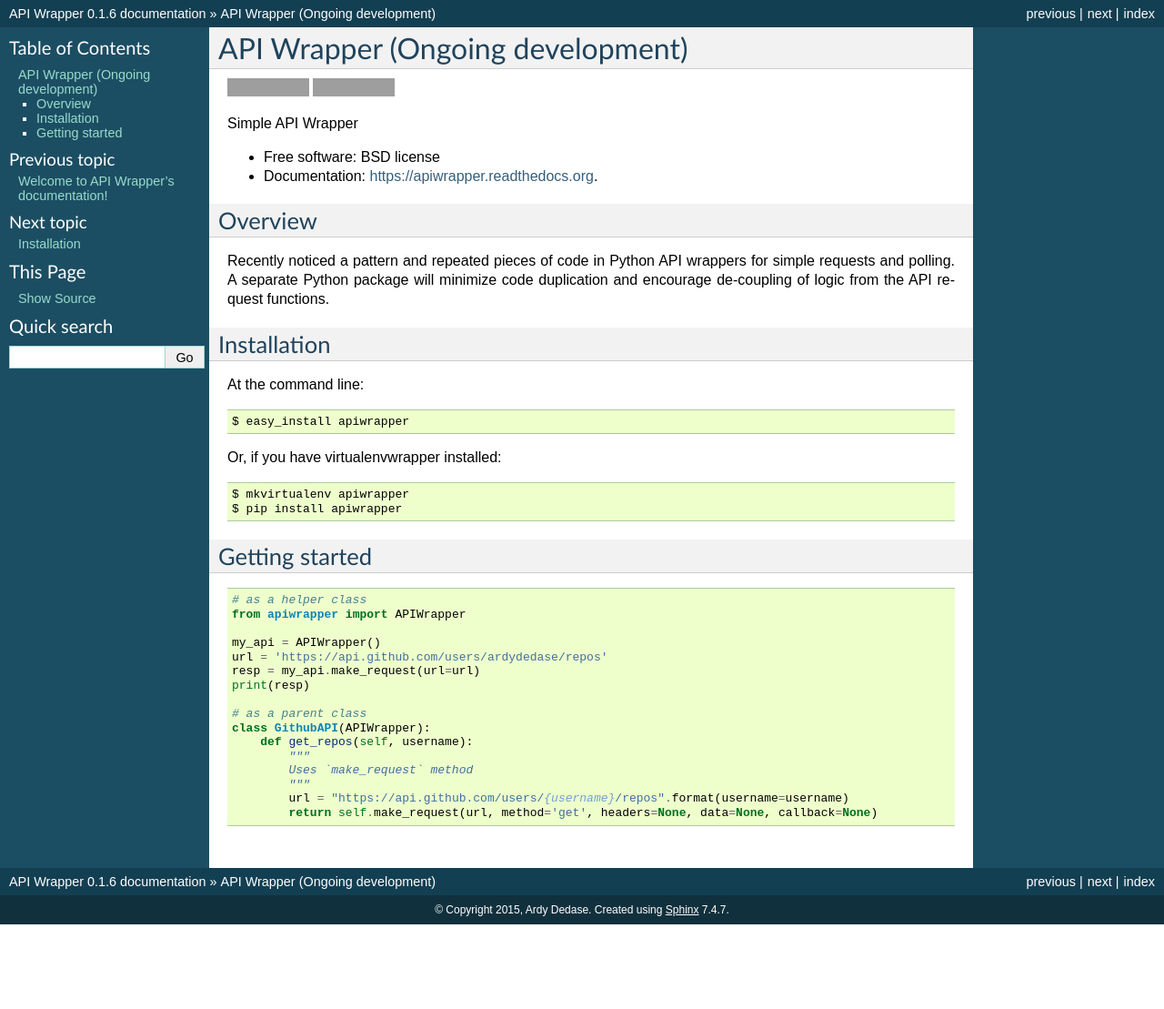
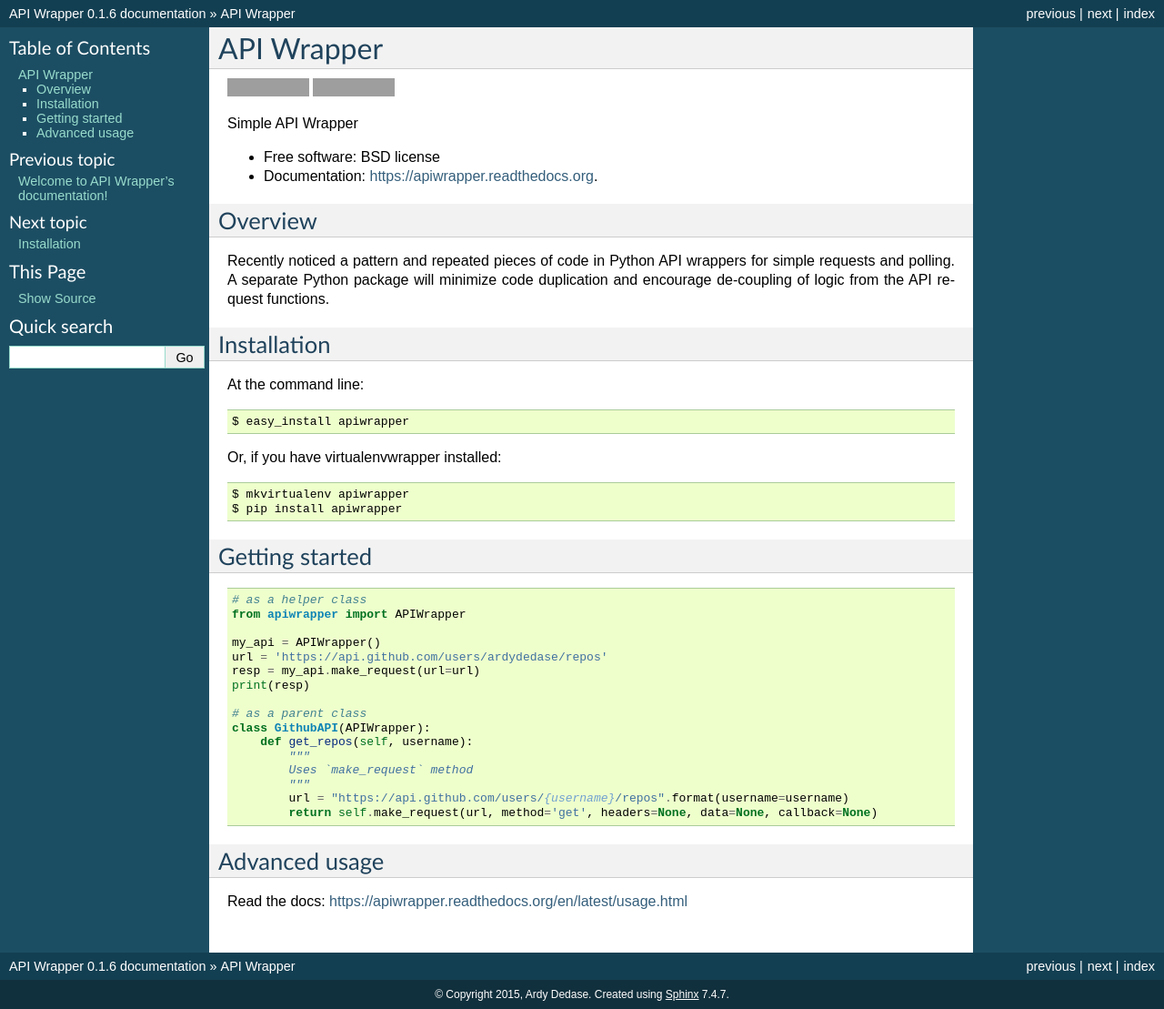
Before and after one commit to ardydedase/apiwrapper, a Sphinx documentation site: the page built from docs/readme.rst, in a window 1280 px wide. Shown: the whole page at 91% size. Built offline with Sphinx 7.4.7, drawn with Linux system fonts in a browser that asks for light colours; before the commit the page ends 1016 px from its top, so only the background shows below that; grey boxes are pictures that could not be loaded.

Commit message:
Doc update

```diff
--- a/README.rst
+++ b/README.rst
@@ -1,5 +1,5 @@
 =================================
-API Wrapper (Ongoing development)
+API Wrapper
 =================================
 
 .. image:: https://img.shields.io/travis/ardydedase/apiwrapper.svg
@@ -51,3 +51,8 @@ Getting started
             """
             url = "https://api.github.com/users/{username}/repos".format(username=username)
             return self.make_request(url, method='get', headers=None, data=None, callback=None)
+
+Advanced usage
+---------------
+
+Read the docs: https://apiwrapper.readthedocs.org/en/latest/usage.html
--- a/docs/usage.rst
+++ b/docs/usage.rst
@@ -16,7 +16,7 @@ Use it as a helper::
     resp = my_api.make_request(url=url)
     print(resp)
 
-Use it as a parent class::
+Use it as a parent class.
 
     class GithubAPI(APIWrapper):
         def get_repos(self, username):
```
